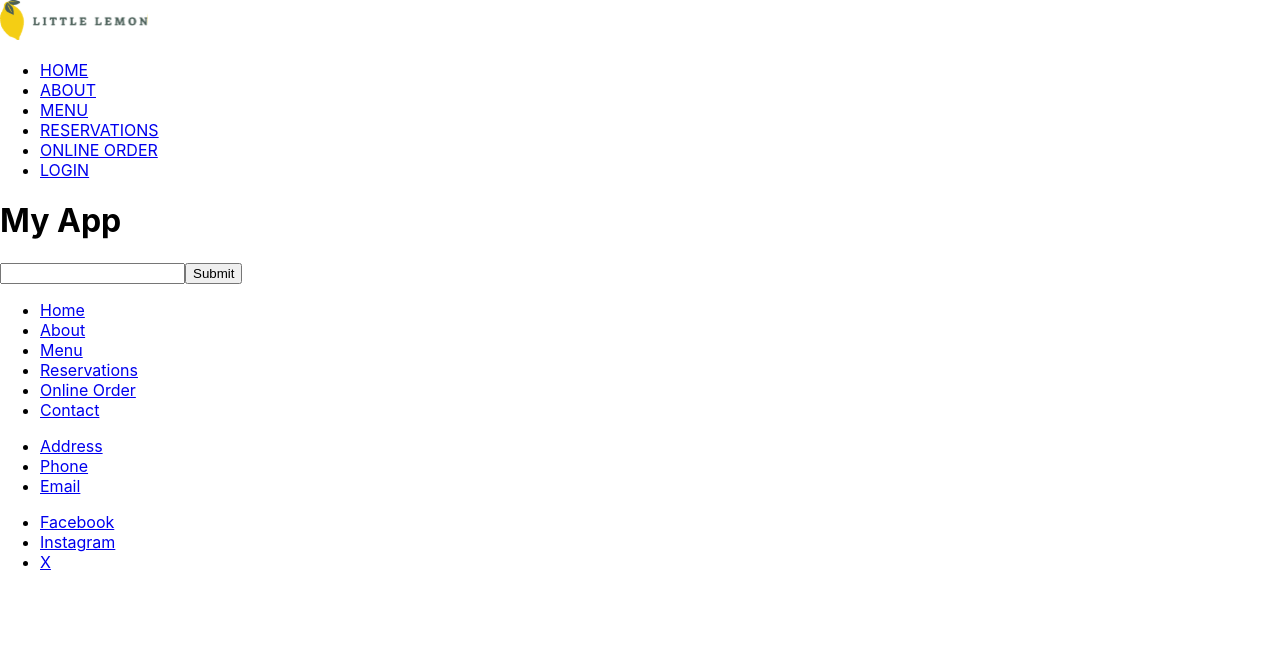
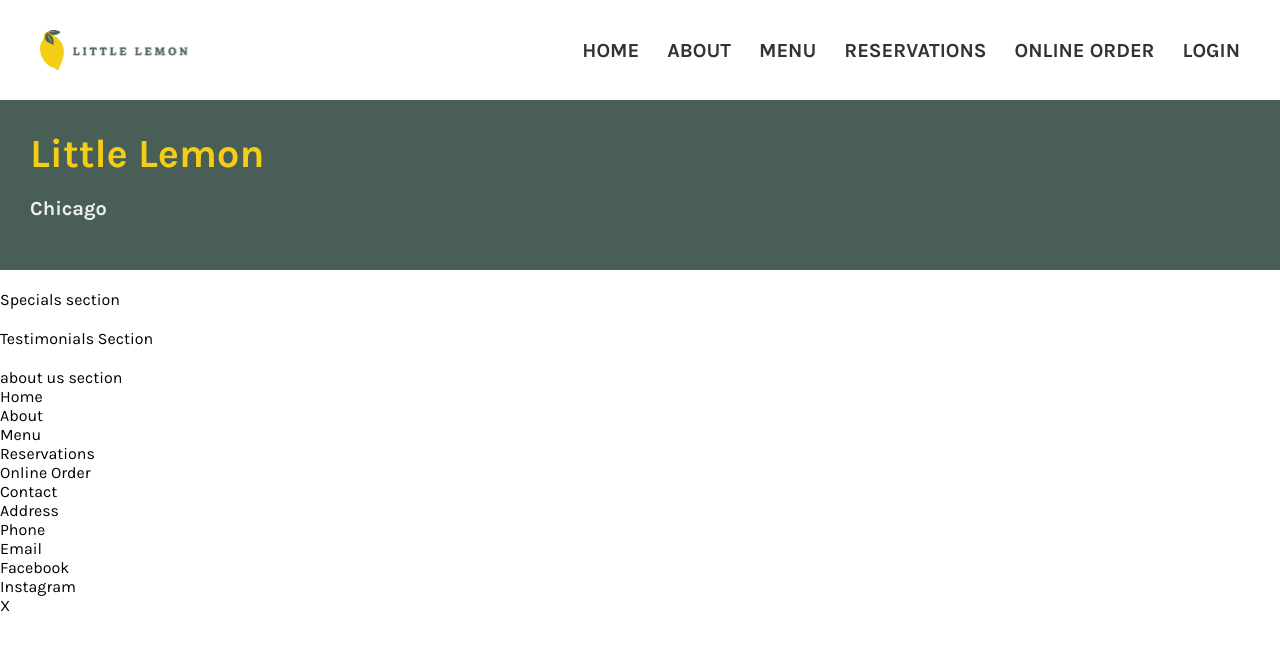
Before and after one commit to stevenjunio/coursera-capstone, a React (Create React App) app: page / in a window 1280 px wide. Shown: the top 650 px of the page. Built offline with nearby package versions, Linux system fonts and the light colour scheme.

Commit message:
chore: Update header styles and add react-router-dom dependency

```diff
--- a/package.json
+++ b/package.json
@@ -8,6 +8,7 @@
     "@testing-library/user-event": "^13.5.0",
     "react": "^18.3.1",
     "react-dom": "^18.3.1",
+    "react-router-dom": "^6.25.1",
     "react-scripts": "5.0.1",
     "web-vitals": "^2.1.4"
   },
--- a/src/App.css
+++ b/src/App.css
@@ -1,3 +1,28 @@
+@import url("https://fonts.googleapis.com/css2?family=Karla:ital,wght@0,200..800;1,200..800&display=swap");
+
+:root {
+  --primary-color: #495e57;
+  --primary-color-2: #f4ce14;
+  --secondary-color: #61dafb;
+  --secondary-color-2: #ee9972;
+  --secondary-color-3: #fbdabb;
+  --secondary-color-4: #edefee;
+  --secondary-color-5: #333333;
+}
+
+body {
+  font-family: "Karla", sans-serif;
+} /* Reset link styles */
+a {
+  text-decoration: none;
+  color: inherit;
+}
+
+/* Remove visited link color */
+a:visited {
+  color: inherit;
+}
+
 .App {
   text-align: center;
 }
@@ -13,26 +38,44 @@
   }
 }
 
-.App-header {
-  background-color: #282c34;
-  min-height: 100vh;
+ul {
+  list-style-type: none;
+  margin: 0;
+  padding: 0;
+}
+.nav-item {
+  color: var(--secondary-color-5);
+  font-weight: bolder;
+  font-size: 20px;
+}
+.header-nav {
+  display: flex;
+  justify-content: flex-end;
+  gap: 28px;
+  color: ;
+}
+.main-content {
   display: flex;
   flex-direction: column;
-  align-items: center;
-  justify-content: center;
-  font-size: calc(10px + 2vmin);
-  color: white;
+  gap: 20px;
 }
 
-.App-link {
-  color: #61dafb;
+.hero-section {
+  background-color: var(--primary-color);
+  padding: 30px;
 }
-
-@keyframes App-logo-spin {
-  from {
-    transform: rotate(0deg);
-  }
-  to {
-    transform: rotate(360deg);
-  }
+.hero-section-inner {
+  max-width: 1200px;
+  margin: 0 auto;
 }
+.hero-section-title {
+  color: var(--primary-color-2);
+  font-size: 40px;
+  font-weight: bolder;
+  margin: 0;
+}
+.hero-section-subtitle {
+  color: var(--secondary-color-4);
+  font-size: 20px;
+  font-weight: bolder;
+}
--- a/src/App.js
+++ b/src/App.js
@@ -1,36 +1,21 @@
 import './App.css';
+import Header from './components/Header/Header';
 
-const Form = function () {
-  return (
-    <form>
-      <input type="text" />
-      <button>Submit</button>
-    </form>
-  );
-}
+
 
 function App() {
   return (
     <>
-      <header>
-        <img src='/images/Logo.svg' alt='Little Lemon Logo' />
-        <nav>
-          <ul>
-            <li><a href="/home">HOME</a></li>
-            <li><a href="/about">ABOUT</a></li>
-            <li><a href="/menu">MENU</a></li>
-            <li><a href="/reservations">RESERVATIONS</a></li>
-            <li><a href="/online-order">ONLINE ORDER</a></li>
-            <li><a href="/contact">LOGIN</a></li>
-          </ul>
-        </nav>
-      </header>
-      <main>
-        <h1>My App</h1>
-        <Form />
+      <Header />
+      <main className='main-content'>
+        <section className='hero-section'><div className='hero-text'><h1 className='hero-section-title'>Little Lemon</h1><p className='hero-section-subtitle'>Chicago</p></div></section>
+        <section>Specials section</section>
+        <section>Testimonials Section</section>
+        <section>about us section</section>
+
       </main>
       <footer>
-        <nav>
+        <nav id='footer' >
           <ul>
             <li><a href="/home">Home</a></li>
             <li><a href="/about">About</a></li>
--- /dev/null
+++ b/src/components/Header/Header.js
@@ -0,0 +1,19 @@
+import './header.css'
+
+function Header() {
+    return (<header className='header'>
+        <img src='/images/Logo.svg' alt='Little Lemon Logo' />
+
+        <nav>
+            <ul className='header-nav'>
+                <li className='nav-item'><a href="/home">HOME</a></li>
+                <li className='nav-item'><a href="/about">ABOUT</a></li>
+                <li className='nav-item'><a href="/menu">MENU</a></li>
+                <li className='nav-item'><a href="/reservations">RESERVATIONS</a></li>
+                <li className='nav-item'><a href="/online-order">ONLINE ORDER</a></li>
+                <li className='nav-item'><a href="/contact">LOGIN</a></li>
+            </ul>
+        </nav>
+    </header>);
+}
+export default Header;
--- /dev/null
+++ b/src/components/Header/header.css
@@ -0,0 +1,8 @@
+.header {
+  display: grid;
+  grid-template-columns: auto 1fr;
+  align-items: center;
+  padding: 30px 30px;
+  max-width: 1200px;
+  margin: 0 auto;
+}
--- a/src/index.js
+++ b/src/index.js
@@ -3,15 +3,19 @@ import ReactDOM from 'react-dom/client';
 import './index.css';
 import App from './App';
 import reportWebVitals from './reportWebVitals';
+import { BrowserRouter, Route, Routes } from 'react-router-dom';
 
 const root = ReactDOM.createRoot(document.getElementById('root'));
 root.render(
   <React.StrictMode>
-    <App />
+    <BrowserRouter>
+      <Routes>
+        <Route path='/' index={true} element={<App />} />
+        <Route path='/home' element={<App />} />
+        <Route path='*' element={<div>not founs</div>} />
+      </Routes>
+    </BrowserRouter>
   </React.StrictMode>
 );
 
-// If you want to start measuring performance in your app, pass a function
-// to log results (for example: reportWebVitals(console.log))
-// or send to an analytics endpoint. Learn more: https://bit.ly/CRA-vitals
 reportWebVitals();
```
Also changed, not shown: 1 other file (tests, documents, lock files or other folders).
